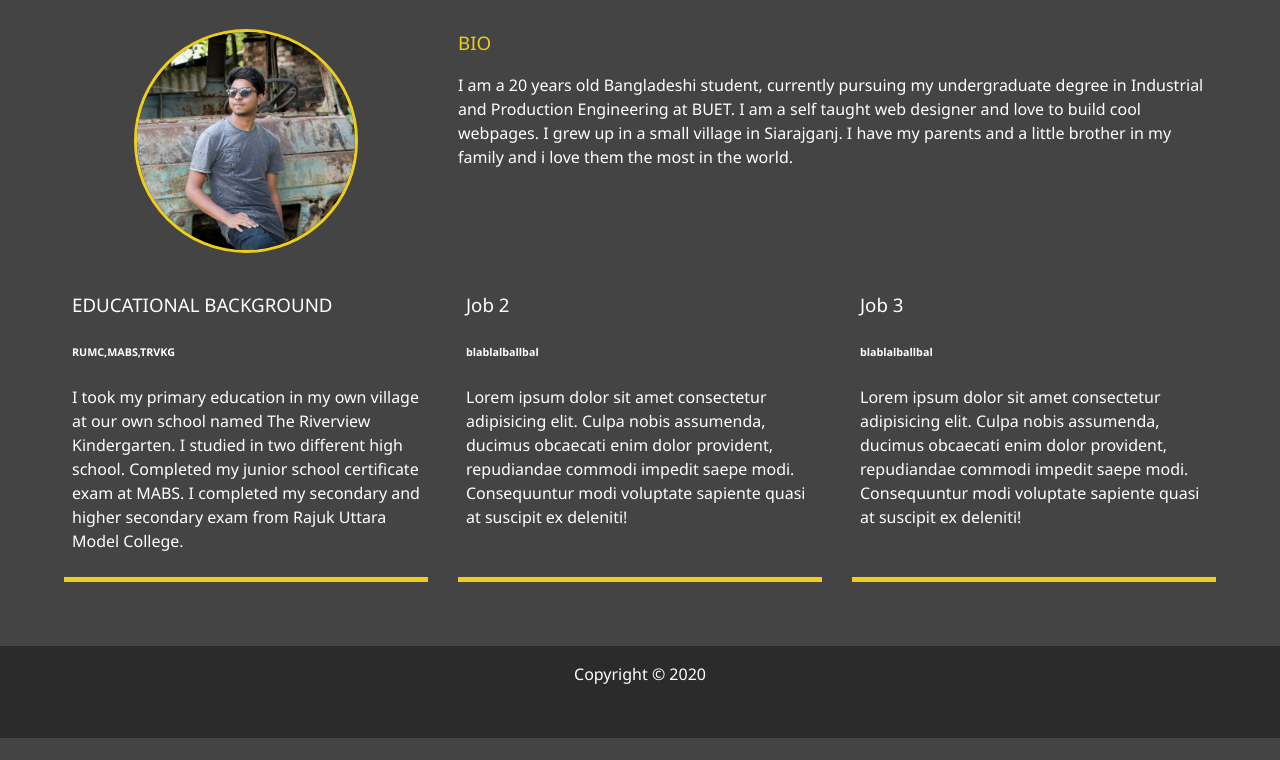
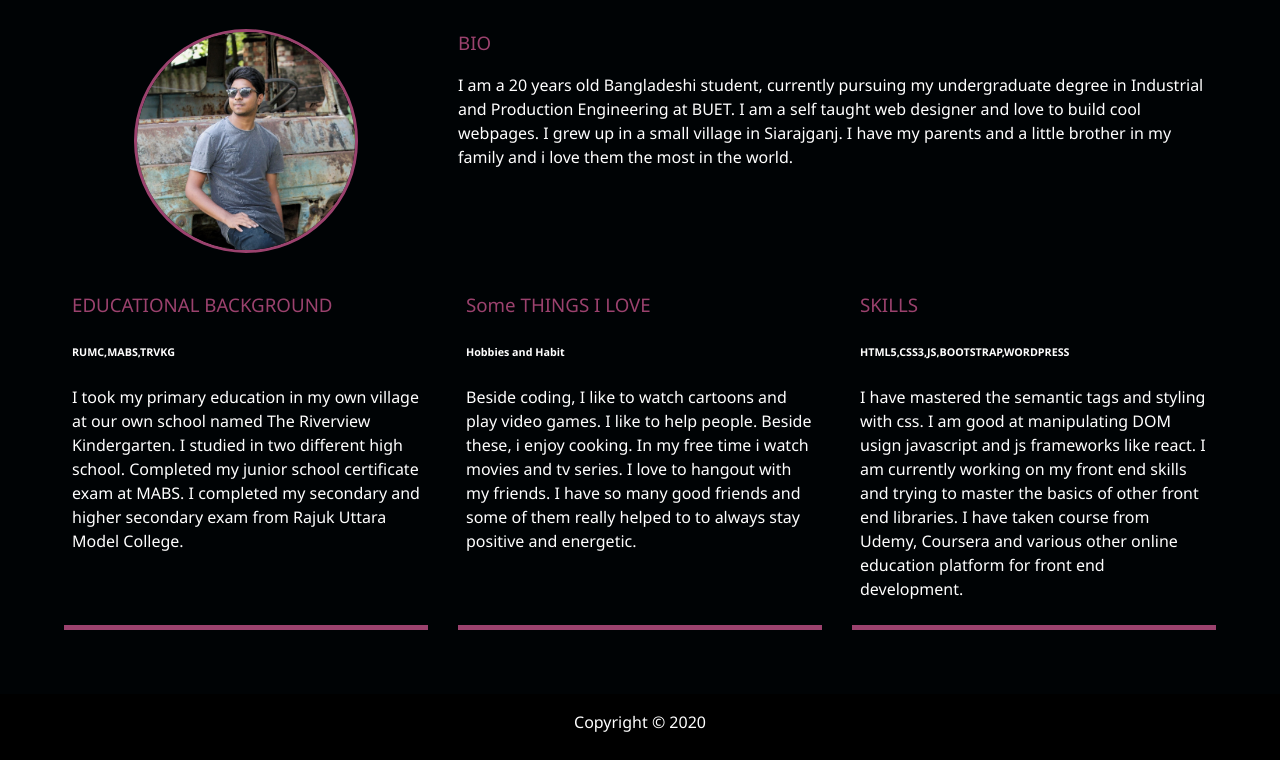
Before and after one commit to fahimfaysalniloy/portfolio, a website: page dist/about.html in a window 1280 px wide. Shown: the part 247-1007 px from the top of the page. Before the commit the page ends 985 px from the top, so only its background shows below. Drawn offline with Linux system fonts and the light colour scheme.

Commit message:
final touch before commenting

```diff
--- a/scss/_config.scss
+++ b/scss/_config.scss
@@ -1,5 +1,5 @@
-$primary-color: #444;
-$secondary-color: #eece1a;
+$primary-color: rgb(0, 3, 5);
+$secondary-color: #9b426e;
 $show-home-image: true;
 $home-image : url(../image/background.jpg);
 $background-opacity:0.9;
--- a/scss/_mobile.scss
+++ b/scss/_mobile.scss
@@ -79,4 +79,30 @@
   .projects {
     grid-template-columns:1fr;
 }
+  #contact {
+      h1 {
+          font-size: 2.5rem;
+      }
+      h2 {
+          font-size: 1rem;
+      }
+  }
+  #work {
+    h1 {
+        font-size: 2.5rem;
+    }
+    h2 {
+        font-size: 1rem;
+    }
+  }
+  #about {
+    h1 {
+        font-size: 2.5rem;
+    }
+    h2 {
+        font-size: 1rem;
+    }
+  }
+
+
 }
--- a/scss/main.scss
+++ b/scss/main.scss
@@ -10,7 +10,7 @@ body {
   color: set-text-color($primary-color);
   height: 100%;
   margin: 0;
-  font-family: 'Segoe UI','Trebuchet MS', 'Lucida Sans Unicode', 'Lucida Grande', 'Lucida Sans', Arial, sans-serif;
+  font-family:  'Segoe UI','Trebuchet MS', 'Lucida Sans Unicode', 'Lucida Grande', 'Lucida Sans', Arial, sans-serif;
   line-height: 1.5;
 
 }
@@ -85,6 +85,11 @@ main {
   .bio {
     grid-area: bio;
   }
+  .job {
+    h3 {
+      color: $secondary-color;
+    }
+  }
   .job-1 {
     grid-area: job1;
   }
@@ -132,11 +137,12 @@ main {
 
 
   div {
-    font-size: 2rem;
+    font-size: 1rem;
     border: 3px #fff solid;
     padding: 1.5rem 2.5rem;
     margin-bottom: 3rem;
     @include easeOut;
+    width: 100%;
 
     &:hover {
       padding: 0.5rem 1.5rem;
```
Also changed, not shown: dist/about.html, dist/css/main.css, dist/index.html, dist/works.html.
